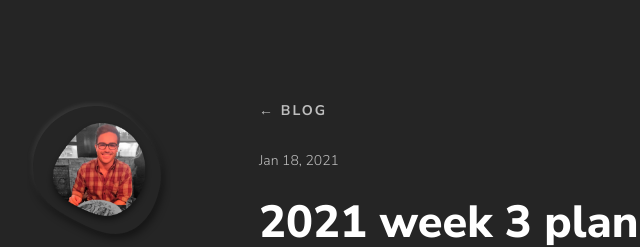
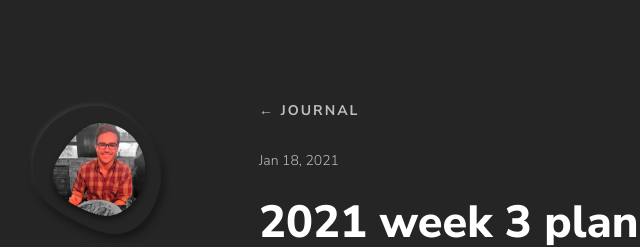
Before and after one commit to jcan37/jeffcannon, a Gatsby site: page /blog/2021-week-3-plan/ in a window 1280 px wide. Shown: the top 247 px of the page, 157-797 px from the left. Built offline with nearby package versions, Linux system fonts and the light colour scheme; Gatsby itself is replaced by a stand-in of ours; some packages are replaced by stand-ins of ours.

Commit message:
Missed a blog title

```diff
--- a/src/templates/blog-post.js
+++ b/src/templates/blog-post.js
@@ -16,7 +16,7 @@ export default function BlogPostTemplate(props) {
     <PageLink to="/blog/" style={{
       fontWeight: 700,
       letterSpacing: `2px`,
-    }}>← BLOG</PageLink>
+    }}>← JOURNAL</PageLink>
     <Post
       date={post.frontmatter.date}
       title={post.frontmatter.title}>
```
